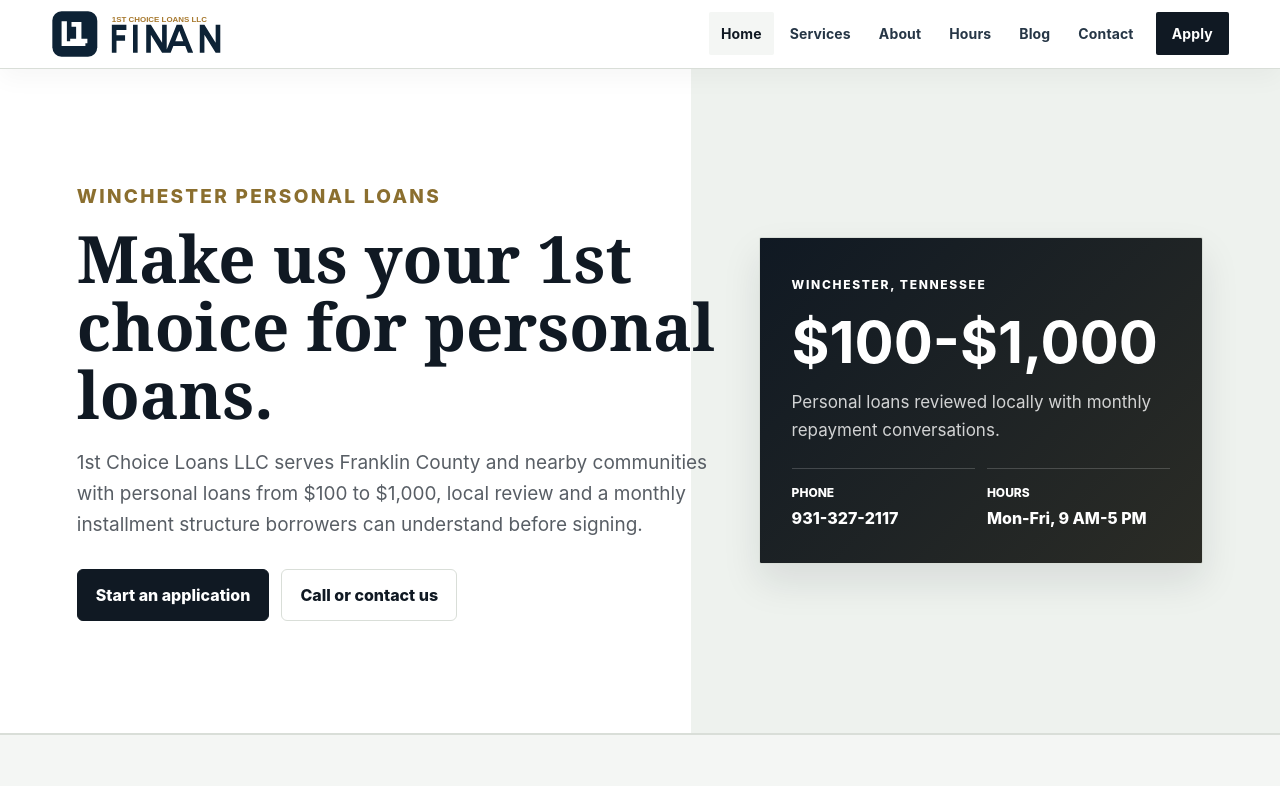
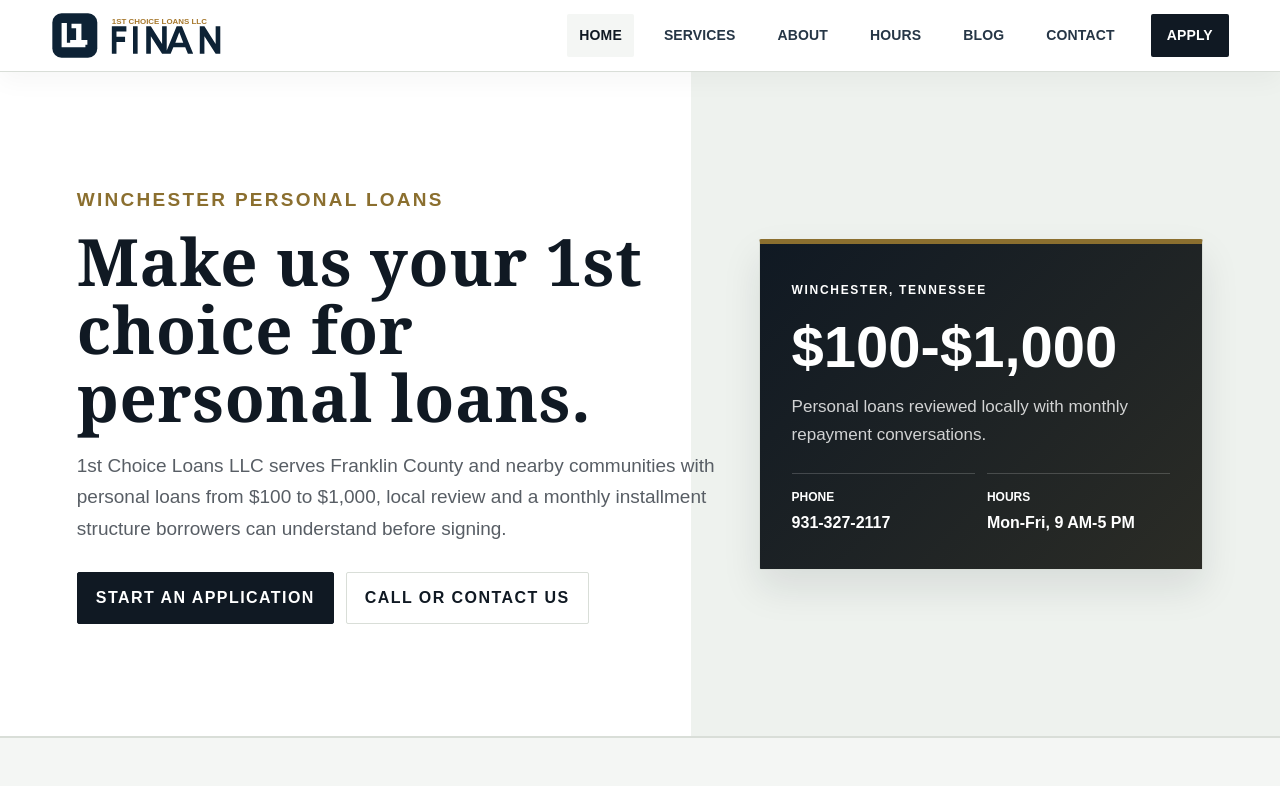
Before and after one commit to hsutech/1stchoiceloansllc-com, an Eleventy site: page src/index.html in a window 1280 px wide. Shown: the top 786 px of the page. Built offline with nearby package versions, Linux system fonts and the light colour scheme; Eleventy itself is replaced by a stand-in of ours; files that its build step writes are made by us from their sources.

Commit message:
Differentiate site visual identity

```diff
--- a/src/assets/brand-dna.css
+++ b/src/assets/brand-dna.css
@@ -7,7 +7,7 @@
   --dna-radius:2px;
   --dna-shadow:0 18px 38px rgba(16,25,35,.10);
   --dna-heading:Georgia, "Times New Roman", serif;
-  --dna-font:Inter, ui-sans-serif, system-ui, -apple-system, BlinkMacSystemFont, "Segoe UI", sans-serif;
+  --dna-font:Arial, Helvetica, sans-serif;
 }
 body{
   font-family:var(--dna-font);
@@ -41,7 +41,7 @@ nav a:hover,.site-nav a:hover,nav a[aria-current=page],.site-nav a[aria-current=
 h1,h2,h3,.hero h1,.page-heading h1{
   font-family:var(--dna-heading);
   color:var(--dna-ink);
-  letter-spacing:0;
+  letter-spacing:.01em;
 }
 .eyebrow,.service-card span,.solution-card span,.category-card span,.collection-card span,.article-card span,.post-card span,.blog-strip span{
   color:var(--dna-accent)!important;
@@ -117,6 +117,15 @@ h1,h2,h3,.hero h1,.page-heading h1{
 .site-header{padding-top:10px!important;padding-bottom:10px!important}
 
 
+
+.site-header,.header-inner{min-height:72px!important}
+nav,.main-nav{gap:18px!important;text-transform:uppercase;font-size:12px!important;letter-spacing:.08em}
+.hero{min-height:560px}
+.hero-panel{border-top:5px solid var(--dna-accent)!important}
+.button,.apply-btn{border-radius:2px!important;text-transform:uppercase;letter-spacing:.09em}
+.metric-strip .metrics,.services-grid,.solution-grid{border-top:1px solid var(--dna-line);border-bottom:1px solid var(--dna-line)}
+.site-footer{border-top:6px solid var(--dna-accent)}
+
 @media (max-width:980px){
   .hero,.split,.feature-row,.intro-grid,.story-grid,.form-section,.split-section,.article-layout{grid-template-columns:1fr!important}
   .services-grid,.solution-grid,.category-grid,.collection-grid,.post-grid,.article-grid{grid-template-columns:repeat(2,minmax(0,1fr))!important}
```
